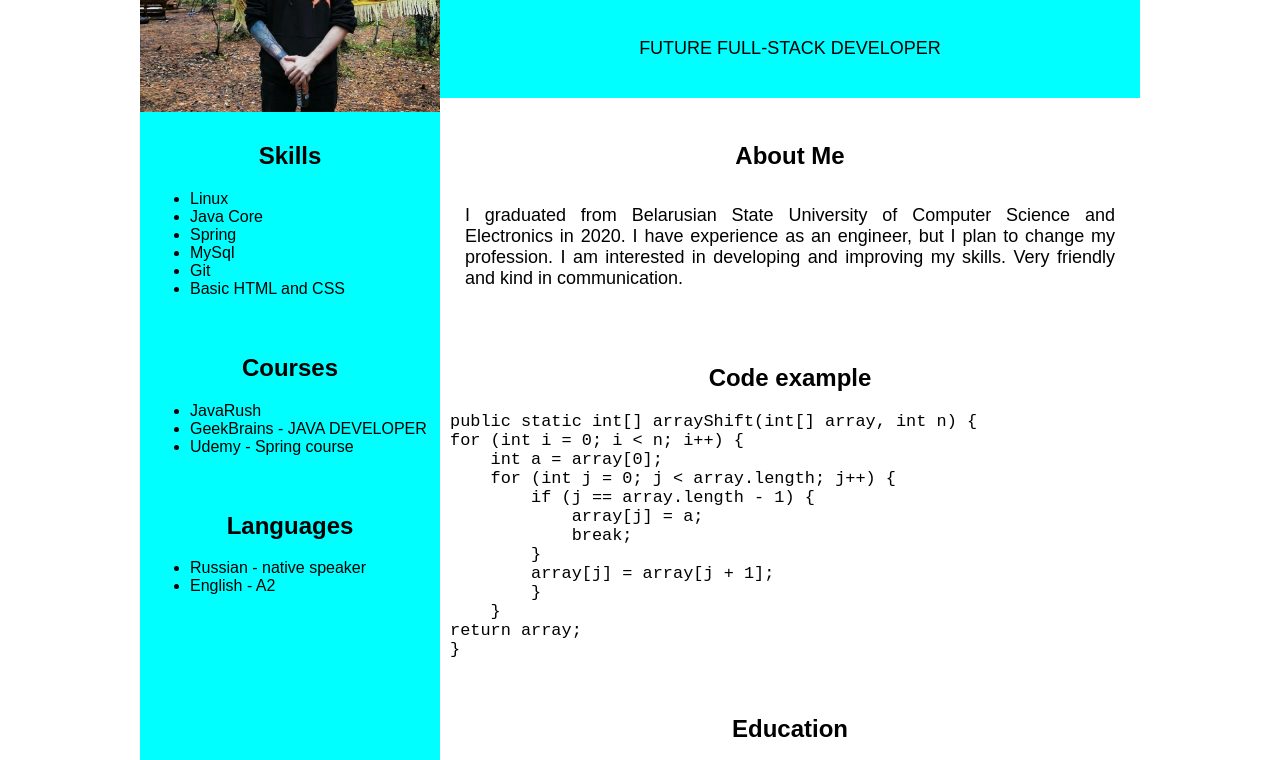
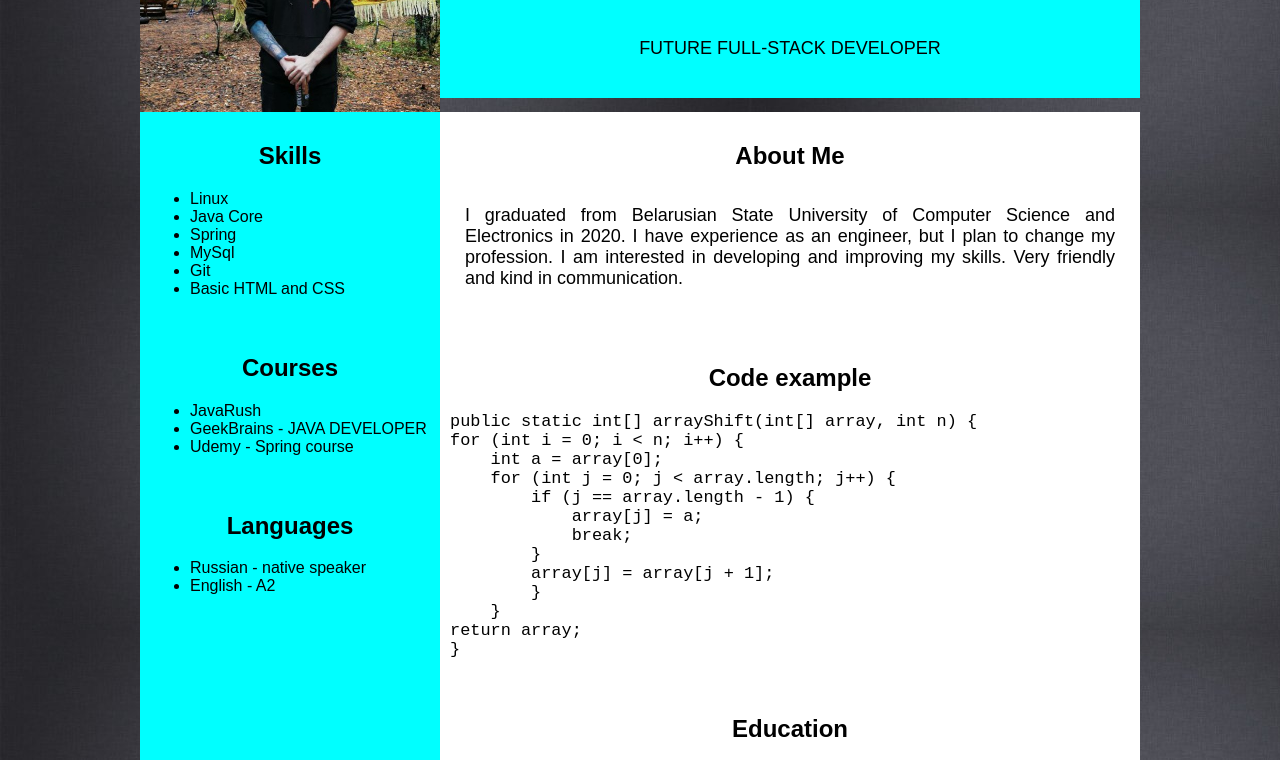
Before and after one commit to EnoticSho/rsschool-cv, a plain HTML site: page index.html in a window 1280 px wide. Shown: the part 214-974 px from the top of the page. Drawn offline with Linux system fonts and the light colour scheme; the site is published under a folder, as on GitHub Pages, so addresses that start at the root find nothing; a web font is replaced by a local one.

Commit message:
fix: links

```diff
--- a/style.css
+++ b/style.css
@@ -3,7 +3,7 @@ body {
     display: flex;
     flex-direction: column;
     justify-content: space-between;
-    background-image: url(/assets/back/main.jpg)
+    background-image: url(assets/back/main.jpg)
 }
 
 .container {
```
